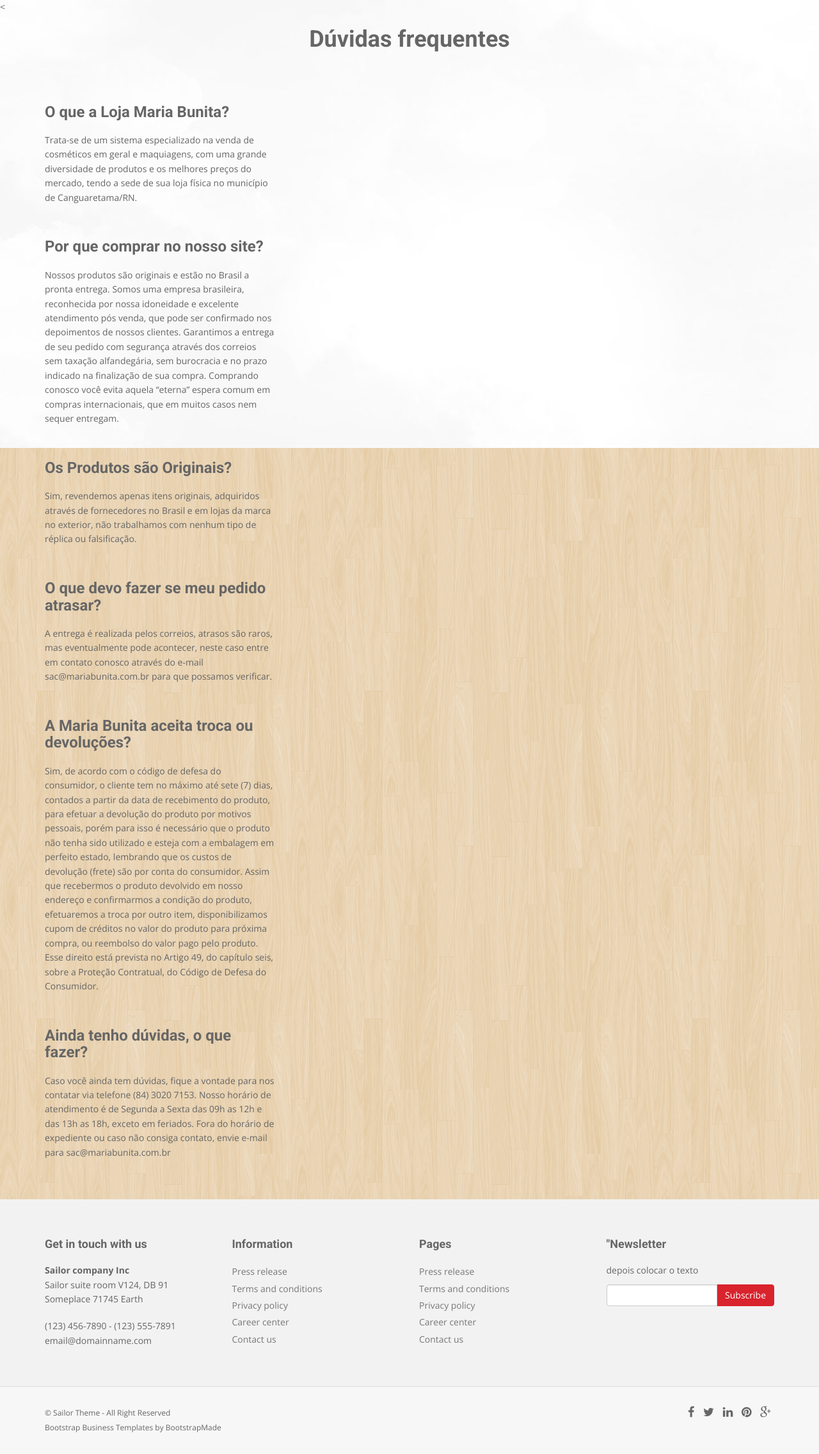
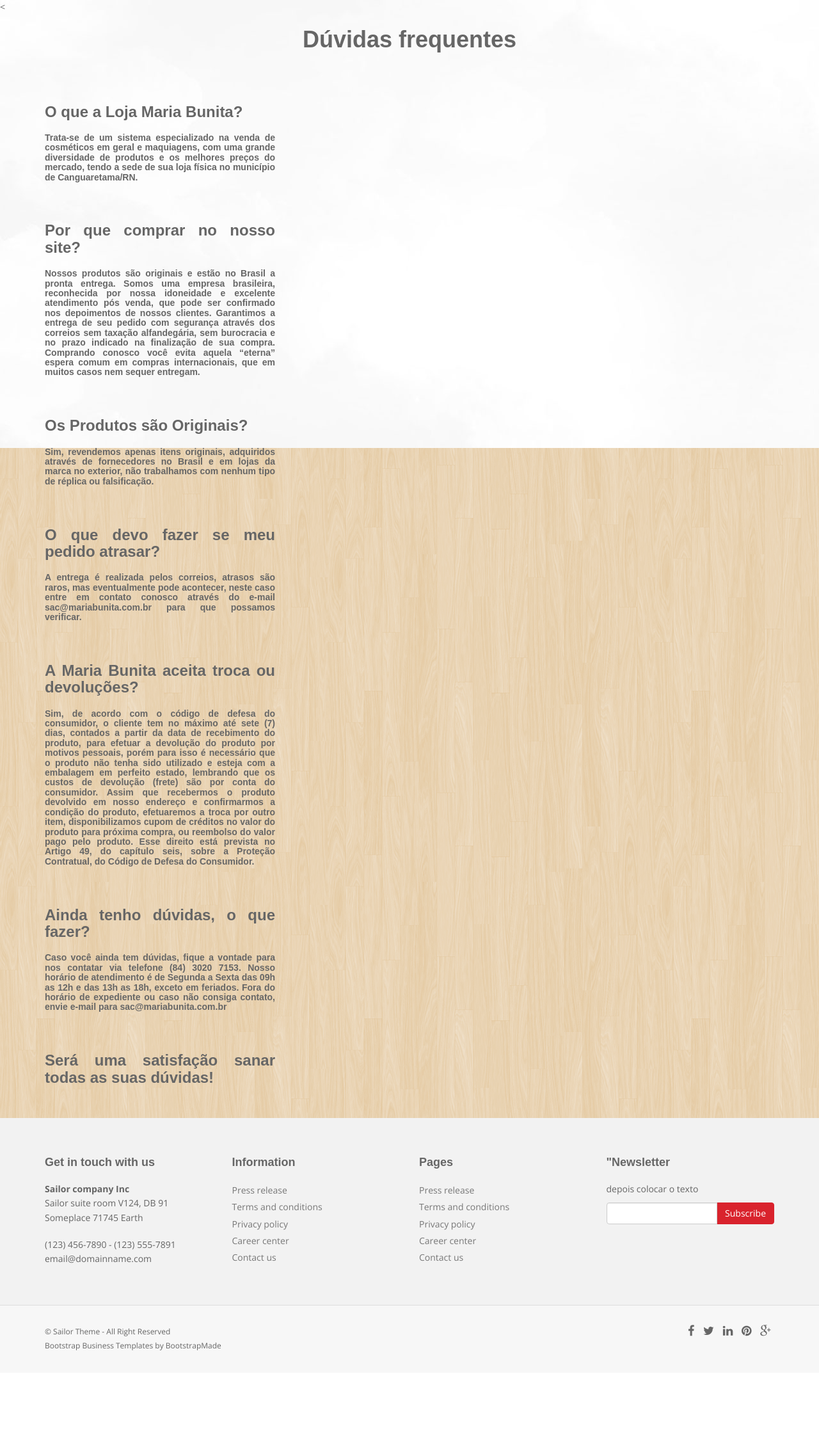
Before and after one commit to brunogomes3000/mariabunita, a Django app: page /sac/ in a window 1280 px wide. Shown: the part 179-2451 px from the top of the page at 64% size. After the commit the page ends 2289 px from the top, so only its background shows below. Run offline with Django 3.2, Linux system fonts and the light colour scheme; data comes from the database, SQL or seed files in the repository; both versions use the stored data as it was after the commit; some libraries are stand-ins or nearby versions.

Commit message:
ajeitei a formatação do sac em css

```diff
--- a/mariabunita/core/static/css/style.css
+++ b/mariabunita/core/static/css/style.css
@@ -38,12 +38,16 @@ a:active {
 	clear:both;
 }
 
-h1,h2, h3, h4, h5, h6 {
-	font-family:'Roboto', sans-serif;
+h1,h2, h3, h4, h5, h6{
+	font-family:'Arial', sans-serif;
 	font-weight:700;
 	line-height:1.1em;
 	color:#666;
 	margin-bottom: 20px;
+	justify-content: 20px;
+	text-align: justify;
+
+
 }
 
 .highlight {
--- a/mariabunita/core/templates/sac.html
+++ b/mariabunita/core/templates/sac.html
@@ -14,10 +14,12 @@ SAC | {{ block.super }}
 
 
 <h3>{{sac1.perguntas}}</h3>
-<p>{{sac1.resposta}}</p>
+<h5>{{sac1.resposta}}</h5>
+
 <br/>
 
 {%endfor%}
+<h3>Será uma satisfação sanar todas as suas dúvidas!</h3>
 </div>
 </div>
 </div>
```
Also changed, not shown: mariabunita/db.sqlite3.
